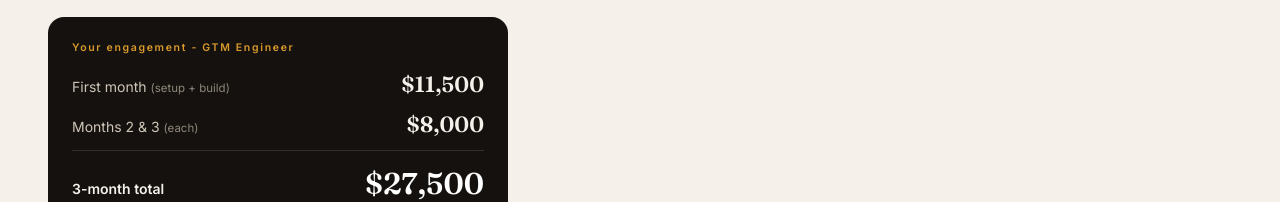
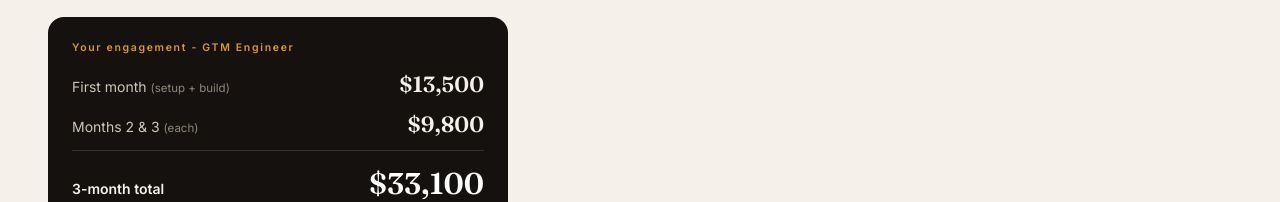
Before and after one commit to gsconway/assistable-pricing, a React (Vite) app: page / in a window 1280 px wide. Shown: the part 2019-2221 px from the top of the page. Built offline with nearby package versions, Linux system fonts and the light colour scheme.

Commit message:
pricing 13.5k and 9.8k

```diff
--- a/src/PricingSheet.jsx
+++ b/src/PricingSheet.jsx
@@ -1,8 +1,8 @@
 import React, { useState } from "react";
 
 // ---------- easy-to-edit numbers (all USD) ----------
-const SETUP_FIRST_MONTH = 11500; // $ first month
-const MONTHLY_AFTER = 8000;      // $ per month, months 2 & 3
+const SETUP_FIRST_MONTH = 13500; // $ first month
+const MONTHLY_AFTER = 9800;      // $ per month, months 2 & 3
 const ACCEL_PER_MONTH = 2000;    // $ per acceleration module / month
 const UPFRONT_DISCOUNT = 0.05;   // 5% off if all 3 months paid upfront (ACH only)
 
```
